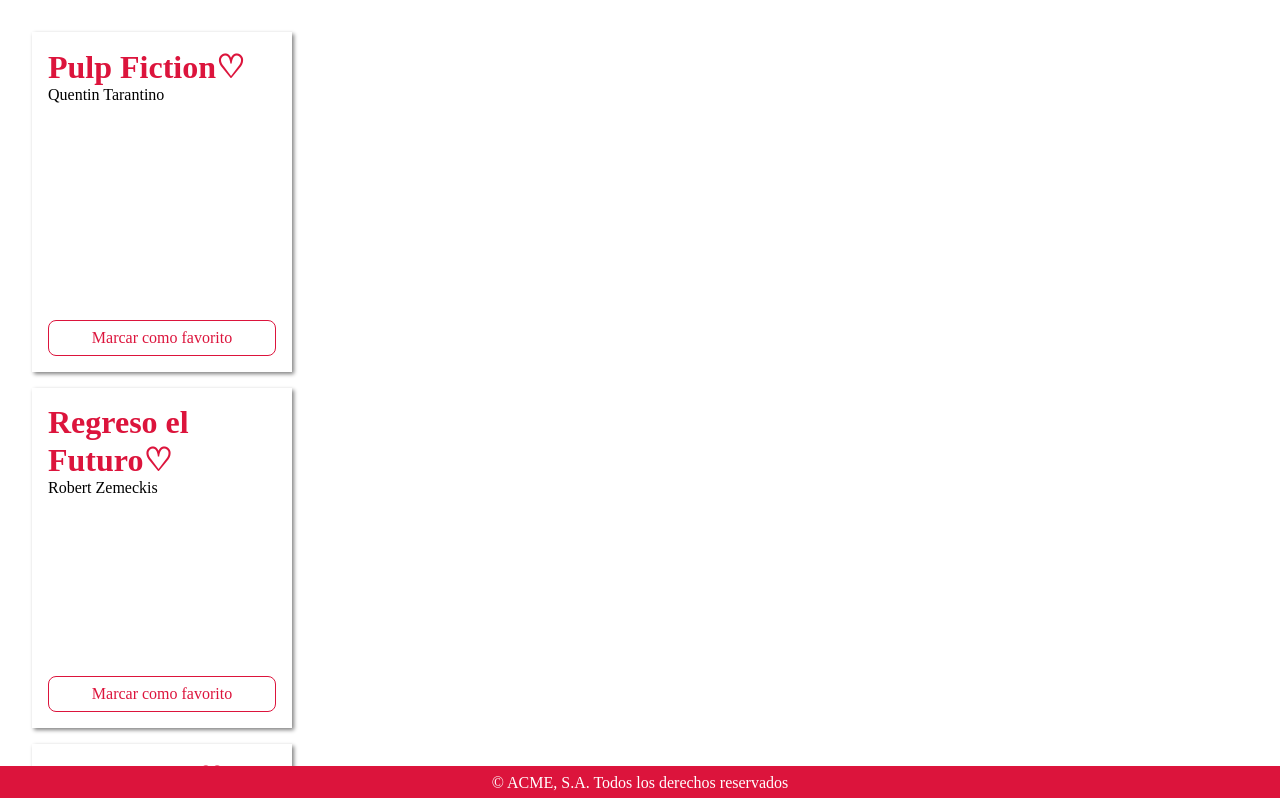
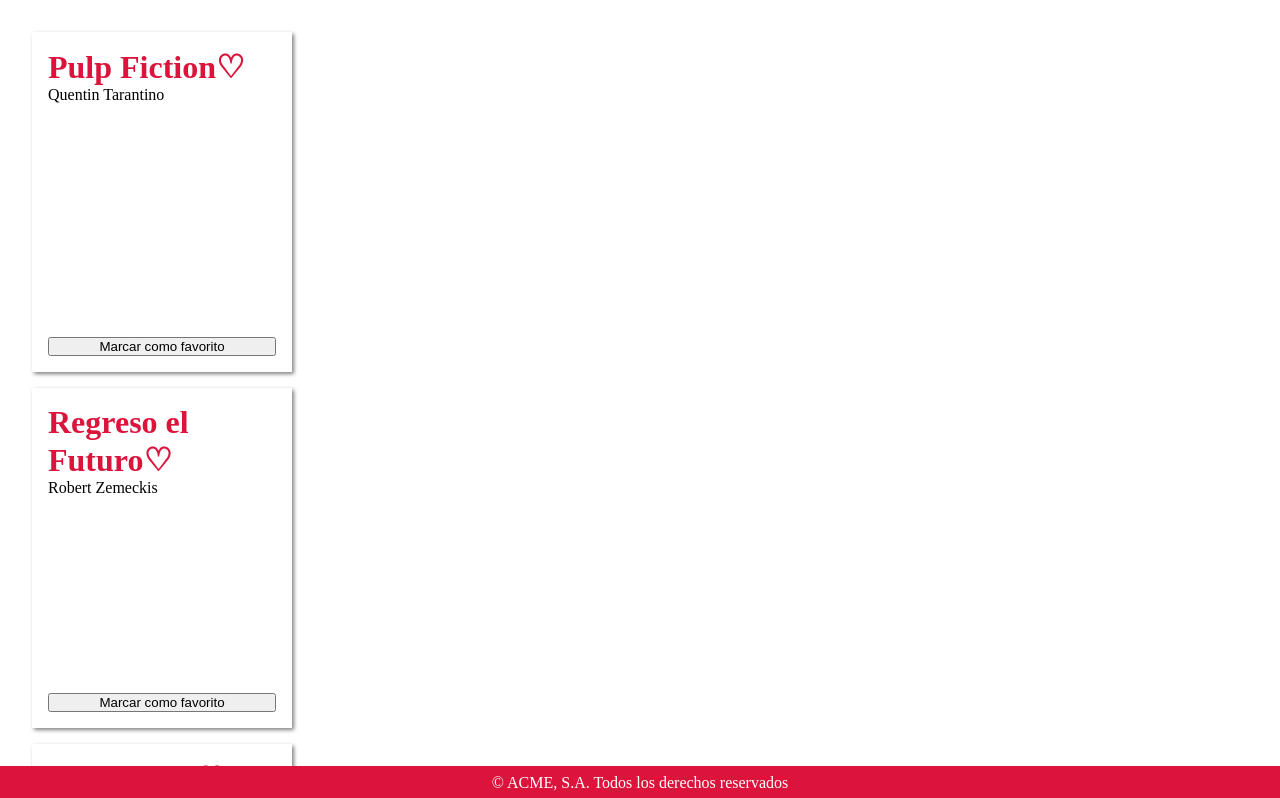
Before and after one commit to OselkoNico/modulo-10, a React (Create React App) app in the folder practica2/: page / in a window 1280 px wide. Shown: the top 798 px of the page. Built offline with nearby package versions, Linux system fonts and the light colour scheme.

Commit message:
uso de hooks como useEffect()

```diff
--- a/practica2/src/component/Card.js
+++ b/practica2/src/component/Card.js
@@ -1,29 +1,32 @@
 import React, { useEffect, useState } from "react";
 
 export default function Card(props) {
-    //1. Hook para manejar el estado de favorito
     const [isFavorite, setIsFavorite] = useState(false);
-
-    //2. Función para alternar el estado (marcar/desmarcar)
+    //1. useEffect: Mantiene el comportamiento de registro (logging)
+    useEffect(() => {
+    //Este efecto se ejecuta cada vez que 'isFavorite' cambia
+    console.log(`'Nueva película favorita: ${props.cardData.title} - Estado: ${isFavorite ? 'Marcada' : 'Desmarcada'}`);
+    }, [isFavorite, props.cardData.title]); //Añadimos 'props.cardData.title' para mejor contexto
+    //2. Función de manejo de estado simple
     const handleFavorite = () => {
-        setIsFavorite(!isFavorite);
-    };
+        setIsFavorite(prevIsFavorite => !prevIsFavorite);
+    }
+    //3. Determinamos el texto del botón basado en el estado
+    const buttonText = isFavorite ? 'Desmarcar como favorito' : 'Marcar como favorito';
 return(
     <div className="card">
         <div>
             <h1>
                 {props.cardData.title}
-                {/* 3. Muestra el corazón lleno o vacío */}
+                {/* Muestra el corazón lleno o vacío */}
                 {isFavorite ? <span>&#9829;</span> : <span>&#9825;</span>}
             </h1>
             <p>{props.cardData.director}</p>
         </div>
-        {
-            isFavorite ?
-                <a onClick={handleFavorite} href="#">Desmarcar como favorito</a>
-            :
-                <a onClick={handleFavorite} href="#">Marcar como favorito</a>
-        }
+            {/* 4. Utilizamos un <button> para la acción, limpio y semántico */}
+        <button onClick={handleFavorite}>
+                {buttonText}
+        </button>
     </div>
 );
 }
```
Also changed, not shown: practica2/src/App.js (line endings or trailing spaces).
